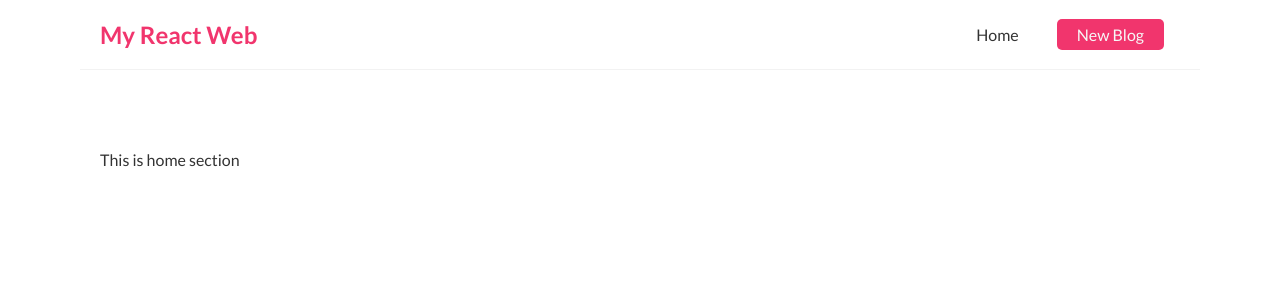
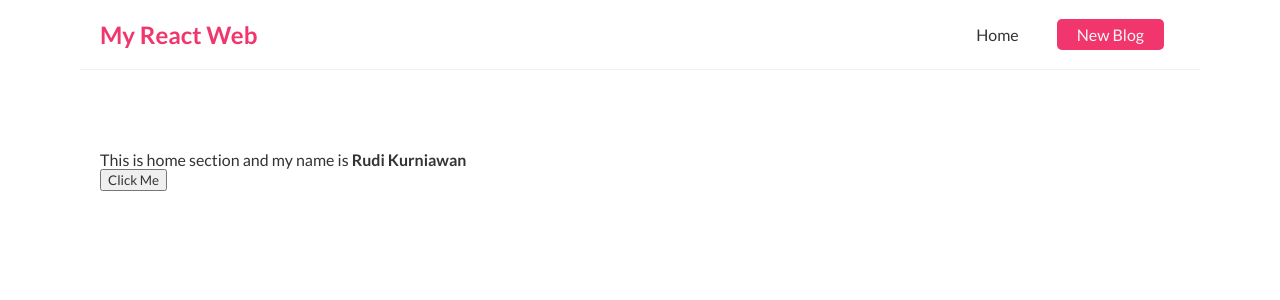
Before and after one commit to rudikurniawan99/basic-react, a React (Create React App) app: page / in a window 1280 px wide. Shown: the top 300 px of the page. Built offline with nearby package versions, Linux system fonts and the light colour scheme.

Commit message:
- using events - using hooks state to dynamic rendering on a value

```diff
--- a/src/Home.js
+++ b/src/Home.js
@@ -1,10 +1,20 @@
 import './Home.css'
+import { useState } from 'react'
+
 
 const Home = ()=>{
+  const [name, setName] = useState('Rudi Kurniawan')
 
   return (
     <div className="home">
-      This is home section
+      This is home section and my name is
+      <span style={
+        {
+          fontWeight: 'bold'
+        }
+      }> {name} </span>
+      <br/>
+      <button onClick={()=> setName('Bambang Bojonegoro')} >Click Me</button>
     </div>
   )
 }
```
